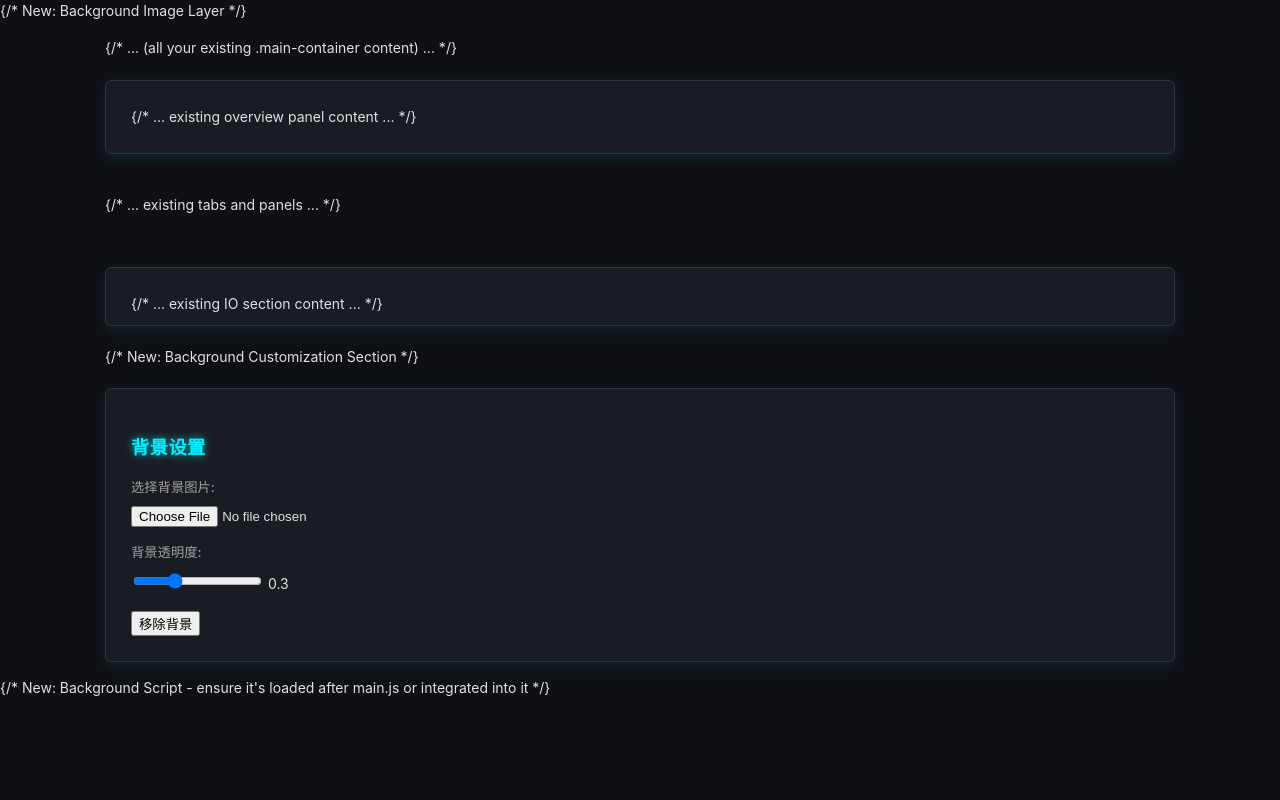
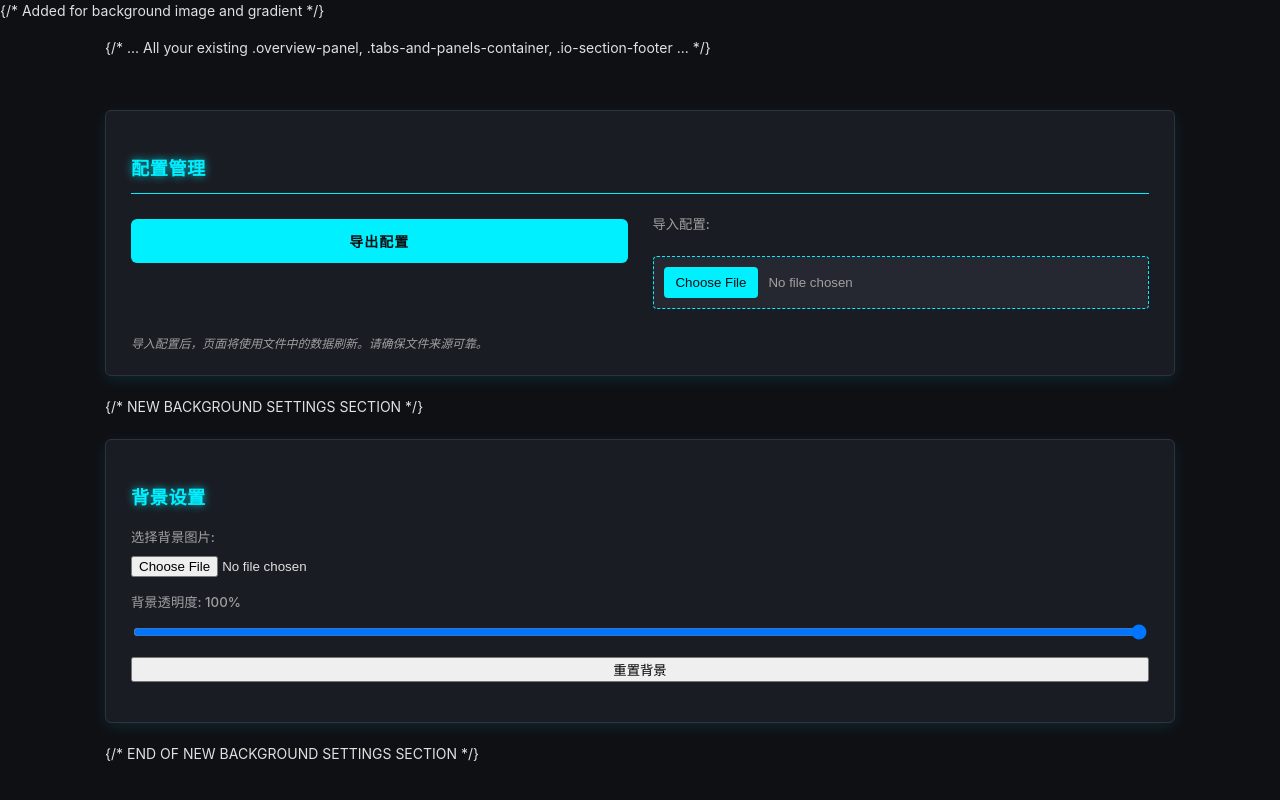
Before and after one commit to vizenxx/Damage-Calculator, a plain HTML site: page index.html in a window 1280 px wide. Drawn offline with Linux system fonts and the light colour scheme.

Commit message:
Update index.html

```diff
--- a/index.html
+++ b/index.html
@@ -7,38 +7,41 @@
     <link rel="stylesheet" href="style.css">
 </head>
 <body>
-    <div class="background-layer" id="backgroundLayer"></div> {/* New: Background Image Layer */}
+    <div class="background-layer" id="backgroundLayer"></div> {/* Added for background image and gradient */}
+    <div class="main-container">
+        {/* ... All your existing .overview-panel, .tabs-and-panels-container, .io-section-footer ... */}
 
-    <div class="main-container">
-        {/* ... (all your existing .main-container content) ... */}
-        <div class="overview-panel card" id="overviewPanel">
-            {/* ... existing overview panel content ... */}
+        <div class="io-section-footer card">
+            <h3>配置管理</h3>
+            <div class="io-section-content">
+                <div class="input-group export-group">
+                    <button type="button" id="exportConfigButton">导出配置</button>
+                </div>
+                <div class="input-group import-group">
+                    <label for="importConfigFile">导入配置:</label>
+                    <input type="file" id="importConfigFile" accept=".json">
+                </div>
+            </div>
+            <p style="font-size: 0.85em; color: var(--light-text-secondary); margin-top: 10px;"><i>导入配置后，页面将使用文件中的数据刷新。请确保文件来源可靠。</i></p>
         </div>
 
-        <div class="tabs-and-panels-container">
-            {/* ... existing tabs and panels ... */}
-        </div>
-
-        <div class="io-section-footer card">
-            {/* ... existing IO section content ... */}
-        </div>
-
-        {/* New: Background Customization Section */}
-        <div class="background-customization-footer card">
+        {/* NEW BACKGROUND SETTINGS SECTION */}
+        <div class="background-settings-footer card">
             <h3>背景设置</h3>
             <div class="input-group">
-                <label for="backgroundImageUpload">选择背景图片:</label>
-                <input type="file" id="backgroundImageUpload" accept="image/*">
+                <label for="backgroundImageInput">选择背景图片:</label>
+                <input type="file" id="backgroundImageInput" accept="image/*">
             </div>
             <div class="input-group">
-                <label for="backgroundOpacitySlider">背景透明度:</label>
-                <div class="slider-container">
-                    <input type="range" id="backgroundOpacitySlider" min="0" max="1" step="0.05" value="0.3">
-                    <span id="backgroundOpacityValue">0.3</span>
-                </div>
+                <label for="backgroundOpacitySlider">背景透明度: <span id="backgroundOpacityValue">100</span>%</label>
+                <input type="range" id="backgroundOpacitySlider" min="0" max="100" value="100">
             </div>
-             <button type="button" id="removeBackgroundButton">移除背景</button>
+             <div class="input-group">
+                <button type="button" id="resetBackgroundButton">重置背景</button>
+            </div>
         </div>
+        {/* END OF NEW BACKGROUND SETTINGS SECTION */}
+
     </div>
 
     <script src="js/config.js"></script>
@@ -49,7 +52,5 @@
     <script src="js/calculation.js"></script>
     <script src="js/io_handler.js"></script>
     <script src="js/main.js"></script>
-    {/* New: Background Script - ensure it's loaded after main.js or integrated into it */}
-    <script src="js/background_manager.js"></script>
 </body>
 </html>
```
